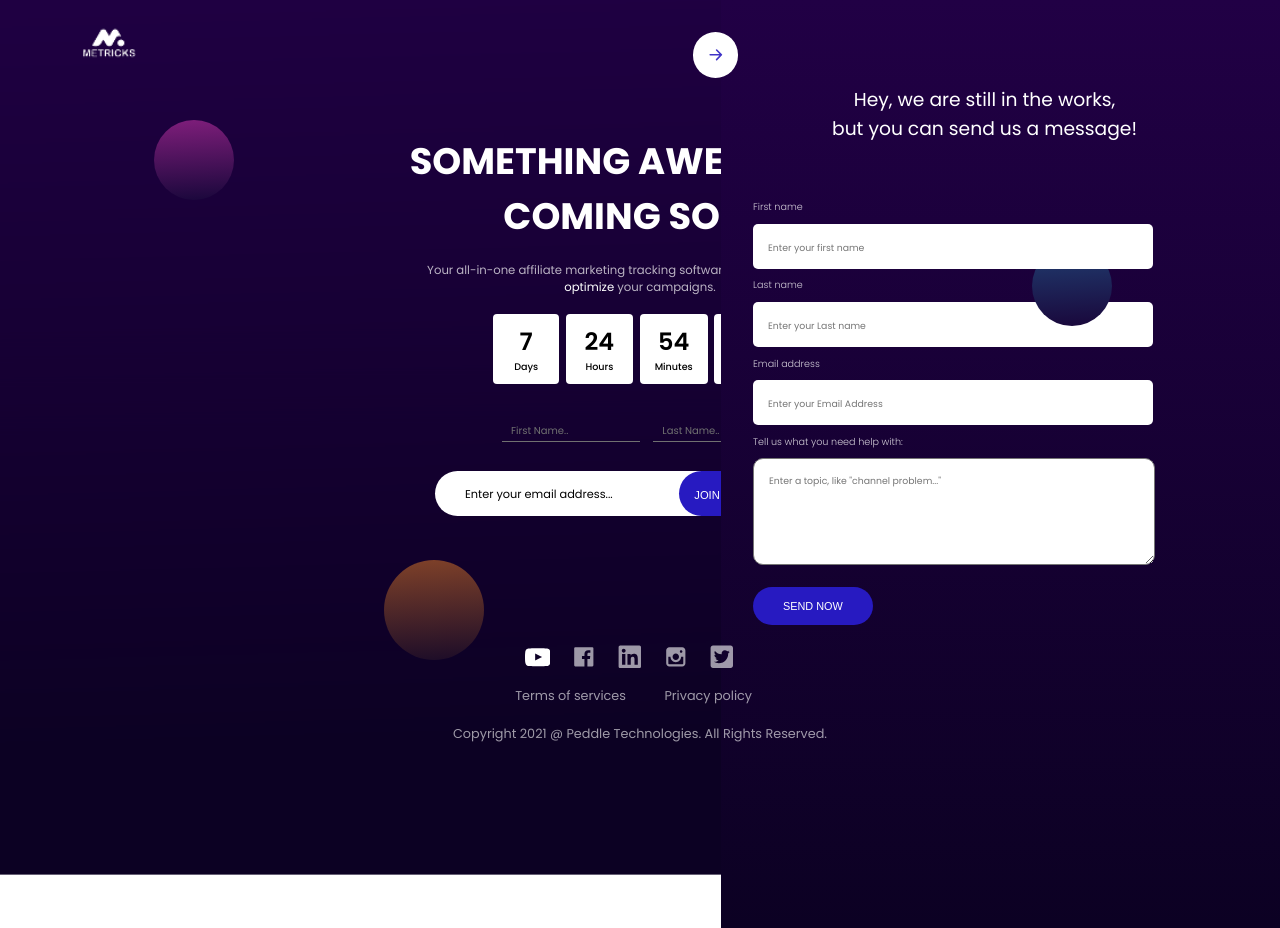
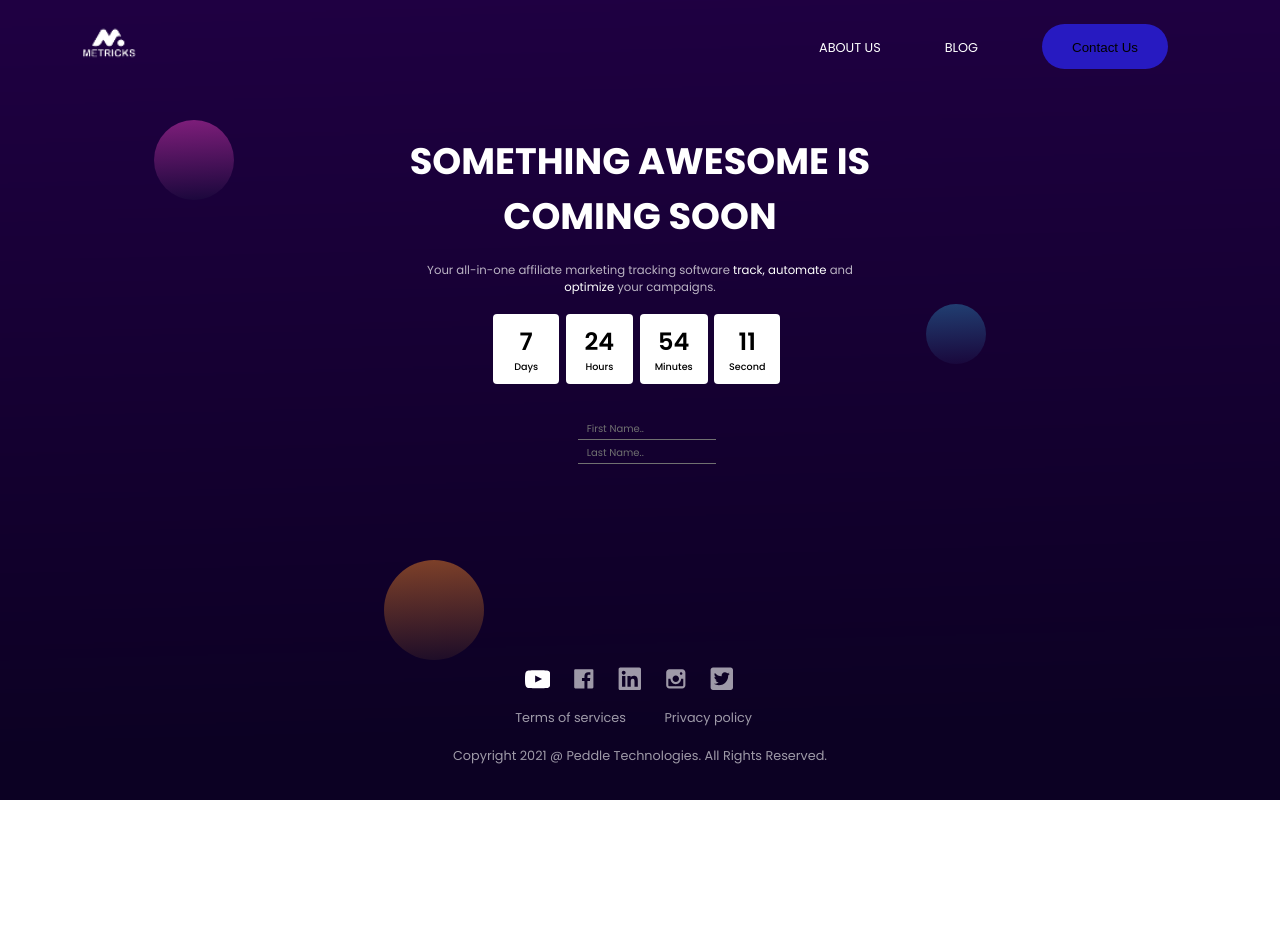
Before and after one commit to Thenextgen1/paddle-frontend-assessment, a React (Create React App) app: page / in a window 1280 px wide. After the commit the page ends 800 px from the top, so only its background shows below. Built offline with nearby package versions, Linux system fonts and the light colour scheme.

Commit message:
Updated components and added animations

```diff
--- a/src/components/Github/Github.jsx
+++ b/src/components/Github/Github.jsx
@@ -37,7 +37,7 @@ const Github = () => {
                 <p>{data.description}</p>
                 <div className='statistics'>
                     <div>
-                        <p className='box'><a href={data.html_url} alt="repo" target="_blank" rel="noreferrer">{millify(data.stargazers_count, {
+                        <p className='box'><a href={data.html_url} alt="stars" target="_blank" rel="noreferrer">{millify(data.stargazers_count, {
                             precision: 2
                         })} Stars</a></p>
                         <p className='box'><a href={data.html_url} alt="repo" target="_blank" rel="noreferrer">{data.open_issues} Issues</a></p>
--- a/src/components/Main/ComingSoon.jsx
+++ b/src/components/Main/ComingSoon.jsx
@@ -1,7 +1,8 @@
-import React from 'react';
+import React, { useState } from 'react';
 import { Navbar, Footer } from '../../components';
 import { IconContext } from "react-icons";
 import { BsArrowRightShort } from 'react-icons/bs';
+import Fade from 'react-reveal/Fade';
 import '../../styles/comingsoon.css';
 import '../../styles/contact.css';
 
@@ -13,11 +14,50 @@ const ComingSoon = () => {
         return e.preventDefault()
     }
 
+    const [contactSection, setcontactSection] = useState({
+        arrowClicked: false
+    })
+
+
+    const contactStyle = {
+        opacity: 0
+    }
+    const inputStyle = {
+        display: 'grid',
+        opacity: 1
+    }
+    function arrowClick() {
+        setcontactSection(prevcontactSection => {
+            return {
+                ...prevcontactSection,
+                arrowClicked: !contactSection.arrowClicked
+            }
+        })
+
+    }
+
+
+    function red() {
+        if (contactSection.arrowClicked) {
+            contactStyle.opacity = 1
+            contactStyle.display = 'block'
+            inputStyle.display = 'none'
+
+        }
+        else {
+            contactStyle.display = 'none'
+            inputStyle.display = 'grid'
+        }
+    }
+    red();
 
 
     return (
         <>
-            <Navbar />
+            <Navbar
+                setcontactSection={setcontactSection}
+                contactSection={contactSection}
+            />
             <main className='homepage'>
                 <h1>SOMETHING AWESOME IS <br />COMING SOON</h1>
                 <p className='homepage-showcase'>
@@ -44,16 +84,20 @@ const ComingSoon = () => {
                         <p>Second</p>
                     </div>
                 </div>
-                <div className='input-container'>
+
+                <div className='input-container' style={inputStyle}>
                     <input type="text" placeholder='First Name..' />
                     <input type="text" placeholder='Last Name..' />
                 </div>
+
+                <Fade bottom when={contactSection.arrowClicked}>
                     <div className='waitinglist-container'>
                         <input className='email' type="text" placeholder='Enter your email address...' />
                         <div>
                             <button>JOIN OUR WAITING LIST..</button>
                         </div>
                     </div>
+                </Fade>
 
                 <div className="shapes-container">
                     <div className='circle-1'></div>
@@ -63,10 +107,12 @@ const ComingSoon = () => {
 
 
             </main>
-            <aside>
-                <div className='contact-container'>
+            <Fade when={contactSection.arrowClicked}>
+                <aside className='contact-container' style={contactStyle}>
+
+                    <div>
                         <IconContext.Provider value={{ className: 'arrow-right' }}>
-                        <BsArrowRightShort />
+                            <BsArrowRightShort onClick={arrowClick} />
                         </IconContext.Provider>
                         <form onSubmit={handleSubmit}>
                             <h3>Hey, we are still in the works, <br /> but you can send us a message!</h3>
@@ -86,6 +132,7 @@ const ComingSoon = () => {
                     </div>
 
                 </aside>
+            </Fade>
             <Footer />
         </>
     )
--- a/src/components/Navbar/Navbar.jsx
+++ b/src/components/Navbar/Navbar.jsx
@@ -5,7 +5,19 @@ import logo from '../../assets/logo.png'
 
 
 
-const Navbar = () => {
+const Navbar = ({ setcontactSection, contactSection }) => {
+
+
+    function handleClick() {
+        setcontactSection(prevcontactSection => {
+            return {
+                ...prevcontactSection,
+                arrowClicked: !contactSection.arrowClicked
+            }
+        })
+    }
+
+
     return (
         <header className='header'>
             <nav className='nav'>
@@ -18,8 +30,9 @@ const Navbar = () => {
                     <li>
                         <Link to="/blog">Blog</Link>
                     </li>
-                    <li className='contactus-link'>
-                        <Link to="/contact" >Contact Us</Link>
+                    <li className='contactus-link' onClick={handleClick}>
+
+                        <button href='#' alt="contact">Contact Us</button>
                     </li>
                 </ul>
             </nav>
```
Lines whose indentation alone changed are shown as unchanged.
